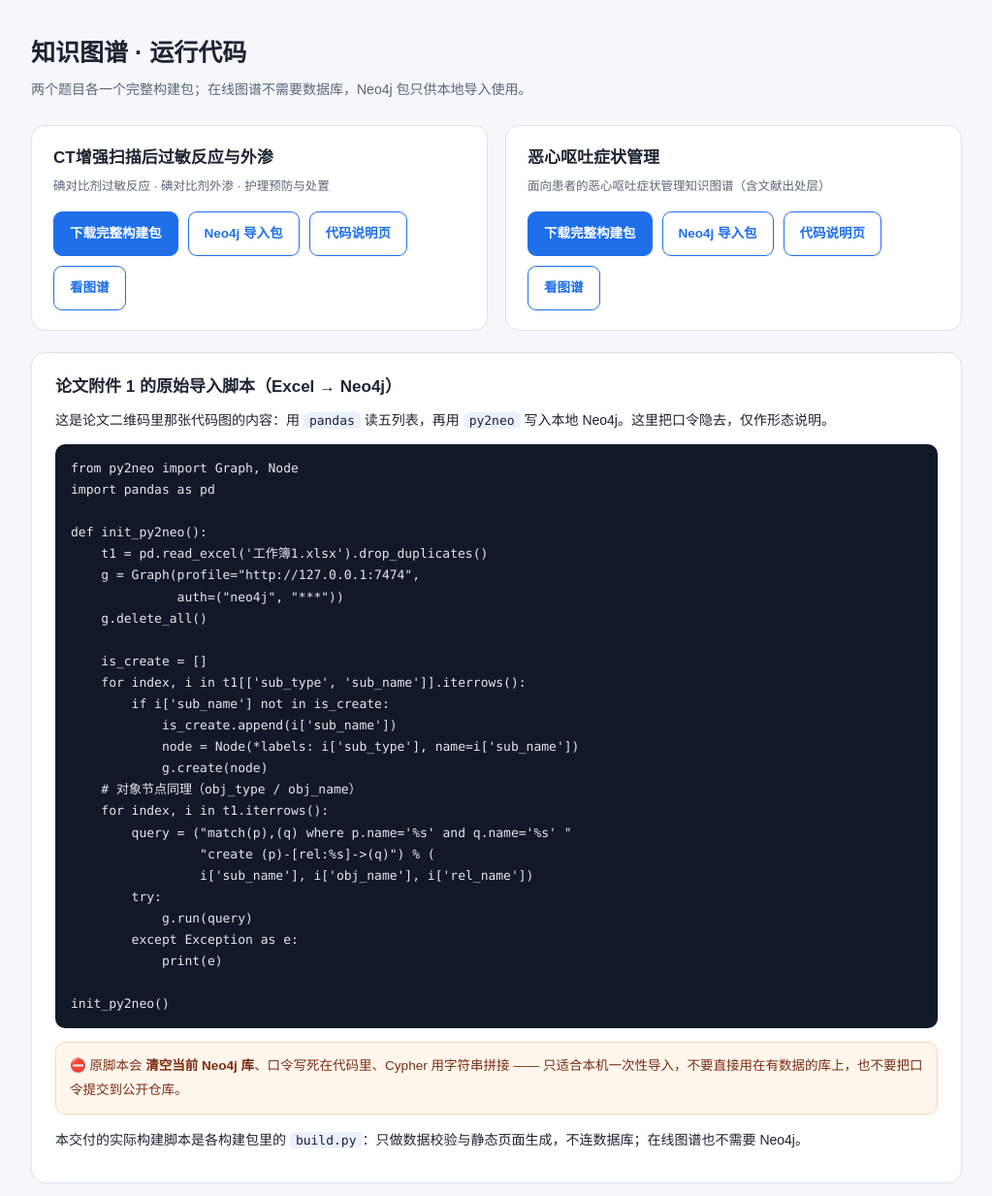
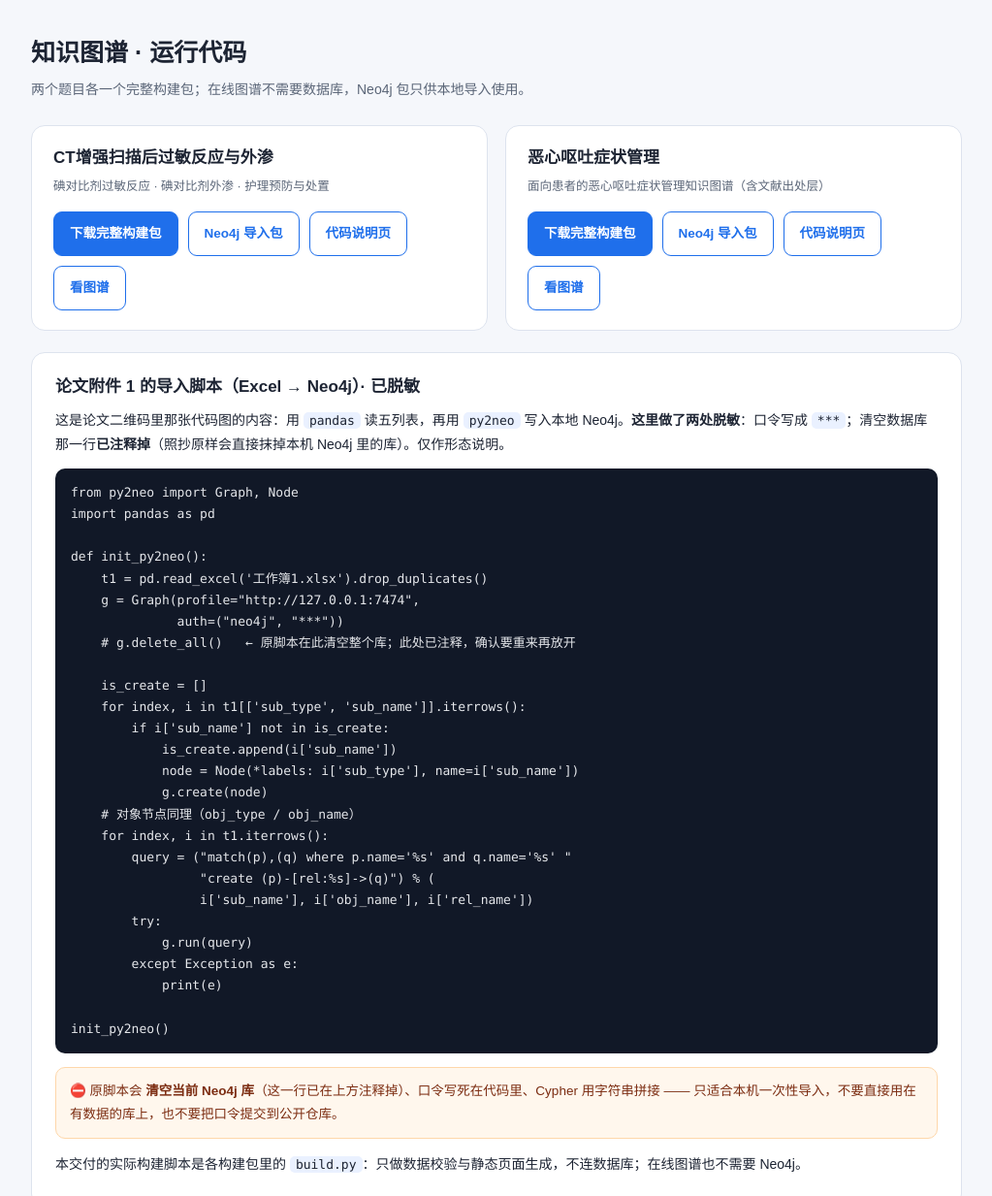
Before and after one commit to zuhexn/nursing-knowledge-graph, a plain HTML site: page code-index.html in a window 1280 px wide. Shown: the top 1233 px of the page at 97% size, without its empty margins (128-1151 px from the left). Drawn offline with Linux system fonts and the light colour scheme.

Commit message:
fix(site): comment out the destructive delete_all in the code hub
The paper attachment-1 excerpt shown on the public code hub now comments out the g.delete_all() call (it wipes the whole Neo4j instance). The credential was already masked; the destructive call is now inert too, so copying the block cannot erase a local database. The card text says which two lines were sanitized.

```diff
--- a/code-index.html
+++ b/code-index.html
@@ -76,8 +76,8 @@
   </div>
 
   <div class="card">
-    <h2>论文附件 1 的原始导入脚本（Excel → Neo4j）</h2>
-    <p>这是论文二维码里那张代码图的内容：用 <code>pandas</code> 读五列表，再用 <code>py2neo</code> 写入本地 Neo4j。这里把口令隐去，仅作形态说明。</p>
+    <h2>论文附件 1 的导入脚本（Excel → Neo4j）· 已脱敏</h2>
+    <p>这是论文二维码里那张代码图的内容：用 <code>pandas</code> 读五列表，再用 <code>py2neo</code> 写入本地 Neo4j。<b>这里做了两处脱敏</b>：口令写成 <code>***</code>；清空数据库那一行<b>已注释掉</b>（照抄原样会直接抹掉本机 Neo4j 里的库）。仅作形态说明。</p>
 <pre><code>from py2neo import Graph, Node
 import pandas as pd
 
@@ -85,7 +85,7 @@ def init_py2neo():
     t1 = pd.read_excel('工作簿1.xlsx').drop_duplicates()
     g = Graph(profile="http://127.0.0.1:7474",
               auth=("neo4j", "***"))
-    g.delete_all()
+    # g.delete_all()   ← 原脚本在此清空整个库；此处已注释，确认要重来再放开
 
     is_create = []
     for index, i in t1[['sub_type', 'sub_name']].iterrows():
@@ -105,7 +105,7 @@ def init_py2neo():
 
 init_py2neo()</code></pre>
     <div class="warn">
-      ⛔ 原脚本会 <b>清空当前 Neo4j 库</b>、口令写死在代码里、Cypher 用字符串拼接 —— 只适合本机一次性导入，不要直接用在有数据的库上，也不要把口令提交到公开仓库。
+      ⛔ 原脚本会 <b>清空当前 Neo4j 库</b>（这一行已在上方注释掉）、口令写死在代码里、Cypher 用字符串拼接 —— 只适合本机一次性导入，不要直接用在有数据的库上，也不要把口令提交到公开仓库。
     </div>
     <p>本交付的实际构建脚本是各构建包里的 <code>build.py</code>：只做数据校验与静态页面生成，不连数据库；在线图谱也不需要 Neo4j。</p>
   </div>
```
